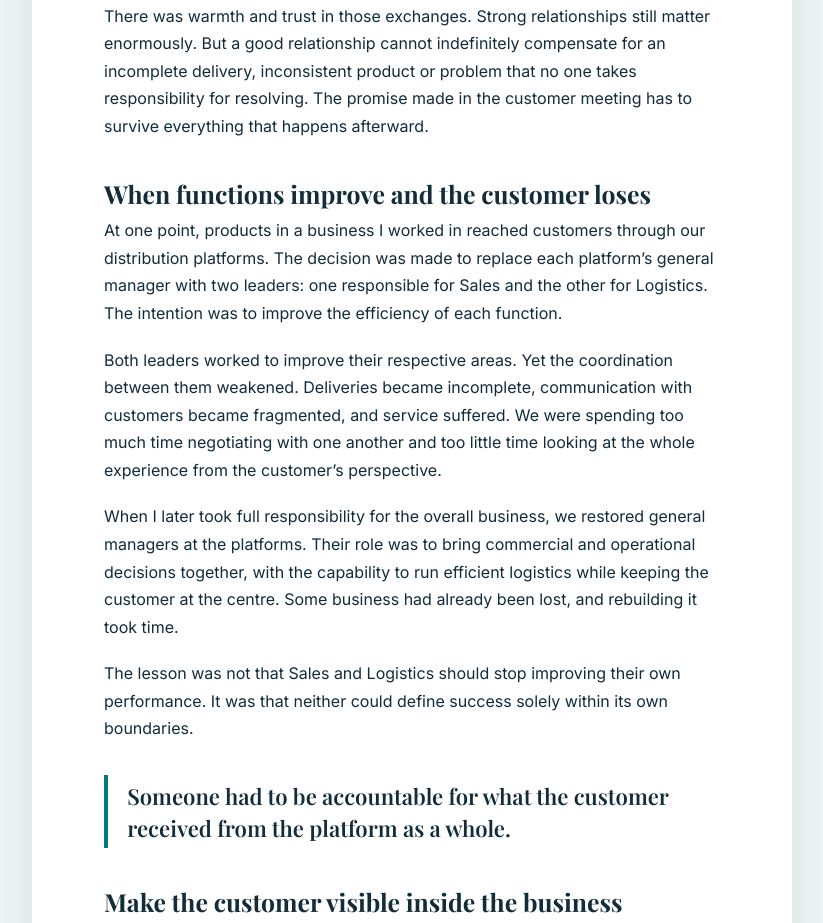
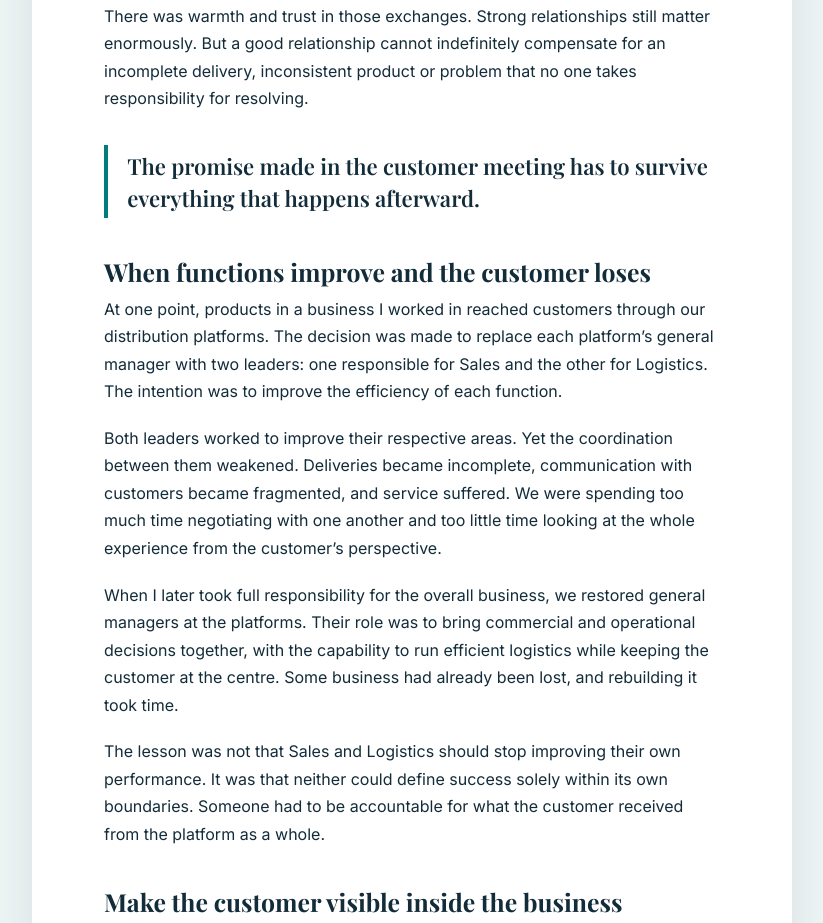
Before and after one commit to stephanzimm/KZ-consulting, a plain HTML site: page perspectives/customer-satisfaction-is-everyones-job.html in a window 1280 px wide. Shown: the part 1514-2437 px from the top of the page, without its empty margins (228-1051 px from the left). Drawn offline with nearby package versions, Linux system fonts and the light colour scheme; a web font is replaced by a local one.

Commit message:
Refine Perspective 10 pull quote selections

```diff
--- a/perspectives/customer-satisfaction-is-everyones-job.html
+++ b/perspectives/customer-satisfaction-is-everyones-job.html
@@ -35,22 +35,22 @@
 <p>So who makes sure those parts add up to an experience worth coming back for?</p>
 <h2>Relationships can open the door</h2>
 <p>Early in my career as a General Manager in the US, I visited customers in New York with one of our salespeople. He had excellent relationships and, with a smile, would tell a customer that it was time to “buy new shoes for his kids”—his way of suggesting that another order would be welcome.</p>
-<p>There was warmth and trust in those exchanges. Strong relationships still matter enormously. But a good relationship cannot indefinitely compensate for an incomplete delivery, inconsistent product or problem that no one takes responsibility for resolving. The promise made in the customer meeting has to survive everything that happens afterward.</p>
+<p>There was warmth and trust in those exchanges. Strong relationships still matter enormously. But a good relationship cannot indefinitely compensate for an incomplete delivery, inconsistent product or problem that no one takes responsibility for resolving.</p>
+<div class="quote">The promise made in the customer meeting has to survive everything that happens afterward.</div>
 <h2>When functions improve and the customer loses</h2>
 <p>At one point, products in a business I worked in reached customers through our distribution platforms. The decision was made to replace each platform’s general manager with two leaders: one responsible for Sales and the other for Logistics. The intention was to improve the efficiency of each function.</p>
 <p>Both leaders worked to improve their respective areas. Yet the coordination between them weakened. Deliveries became incomplete, communication with customers became fragmented, and service suffered. We were spending too much time negotiating with one another and too little time looking at the whole experience from the customer’s perspective.</p>
 <p>When I later took full responsibility for the overall business, we restored general managers at the platforms. Their role was to bring commercial and operational decisions together, with the capability to run efficient logistics while keeping the customer at the centre. Some business had already been lost, and rebuilding it took time.</p>
-<p>The lesson was not that Sales and Logistics should stop improving their own performance. It was that neither could define success solely within its own boundaries.</p>
-<div class="quote">Someone had to be accountable for what the customer received from the platform as a whole.</div>
+<p>The lesson was not that Sales and Logistics should stop improving their own performance. It was that neither could define success solely within its own boundaries. Someone had to be accountable for what the customer received from the platform as a whole.</p>
 <h2>Make the customer visible inside the business</h2>
 <p>In a later assignment, I worked with a strong team of functional leaders. Each brought considerable expertise, but we also made a deliberate effort to understand one another’s priorities and their effect on customers.</p>
 <p>Every Monday at 2 p.m., we held a one-hour meeting. There was no formal agenda. Each leader briefly shared what had been achieved the previous week and what mattered most in the week ahead. The main focus during these debriefs was primarily on our customers and their experience with our business. Issues requiring joint attention surfaced quickly. These conversations sat alongside our more structured monthly management meetings.</p>
 <p>We also brought customer voices into our town halls, dedicating substantial time to their experiences and expectations. It helped people across the business see the connection between their own work and the customer’s reality.</p>
 <p>Trust mattered throughout: trust among leaders to address problems together, and trust with customers that we would do what we said. We knew how long it could take to build trust—and how quickly it could be damaged.</p>
 <h2>Shared responsibility needs clear ownership</h2>
-<p>Customer satisfaction does belong to everyone who makes a decision affecting the customer. But saying “everyone owns it” cannot mean that no one is responsible for bringing those decisions together.</p>
+<div class="quote">Customer satisfaction does belong to everyone who makes a decision affecting the customer. But saying “everyone owns it” cannot mean that no one is responsible for bringing those decisions together.</div>
 <p>Leaders have to look beyond the performance of each function and ask what the customer actually experiences. Who sees the complete picture? Who can resolve a problem that crosses departmental lines? And when one function’s improvement makes life harder for the customer, who has the authority to put that right?</p>
-<div class="quote">Those questions turn customer centricity from an aspiration into a way of running the business.</div>
+<p>Those questions turn customer centricity from an aspiration into a way of running the business.</p>
 <div class="actions"><a class="button" href="kz-perspectives-10-customer-satisfaction-is-everyones-job.pdf" target="_blank" rel="noopener noreferrer">Read the original PDF</a><a class="button button--quiet" href="https://www.linkedin.com/sharing/share-offsite/?url=https%3A%2F%2Fwww.karelzimmermannconsulting.com%2Fperspectives%2Fcustomer-satisfaction-is-everyones-job.html" target="_blank" rel="noopener noreferrer">Share on LinkedIn</a></div>
 </main>
 <footer class="footer">© Karel Zimmermann Consulting</footer>
```
